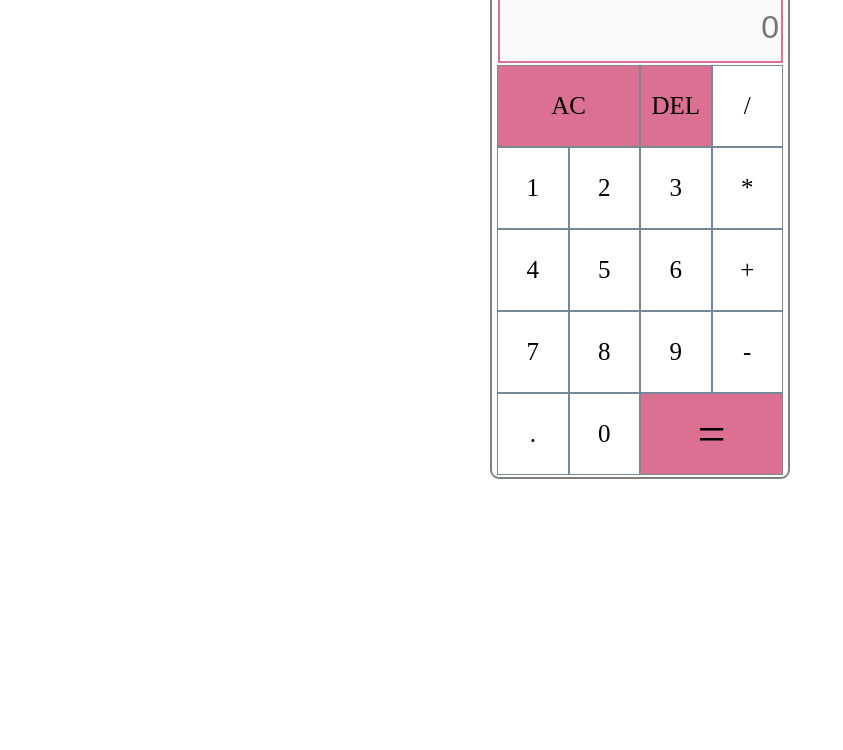
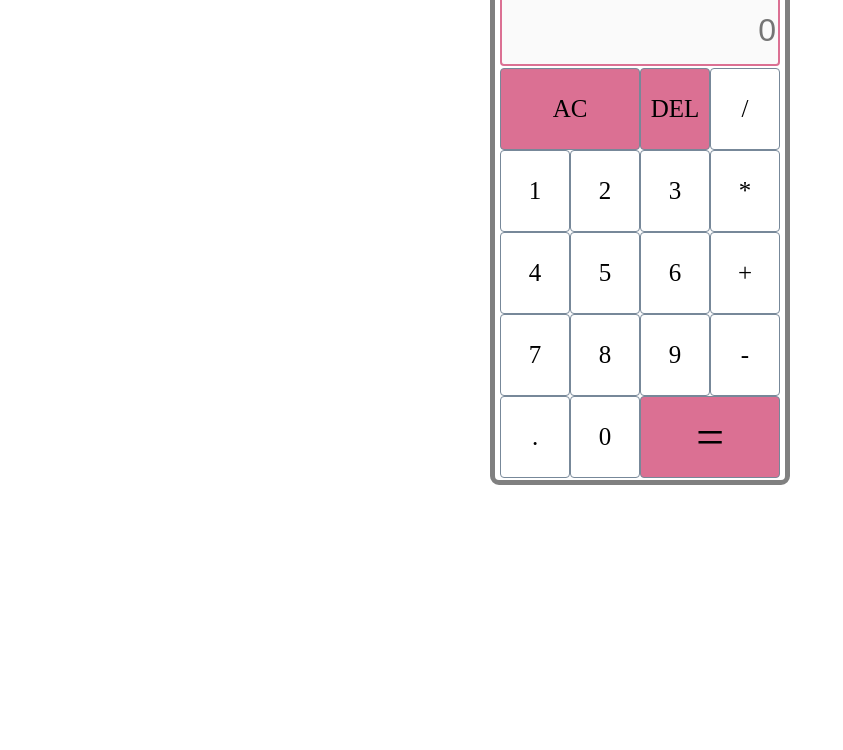
Before and after one commit to XOLY98/CALCULATOR, a plain HTML site: page index.html in a window 1280 px wide. Shown: the part 50-800 px from the top of the page, without its empty margins (0-843 px from the left). Drawn offline with Linux system fonts and the light colour scheme.

Commit message:
calculator

```diff
--- a/calcu.css
+++ b/calcu.css
@@ -14,7 +14,7 @@
     line-height: 70px;
     padding:5px;
     font-size: 25px;
-    border: 2px solid grey;
+    border: 5px solid grey;
     border-radius: 9px;
 
 }
@@ -23,6 +23,7 @@
     width: 97%;
     text-align: right;
     border: 2px solid palevioletred ;
+    border-radius: 4px;
    font-size: 2rem;
    word-wrap:break-word;
 }
@@ -37,6 +38,7 @@
 }
 .button{
     border: 1px solid lightslategray;
+    border-radius: 4px;
     line-height: 80px;
     text-align: center;
     font-size: 25px;
```
